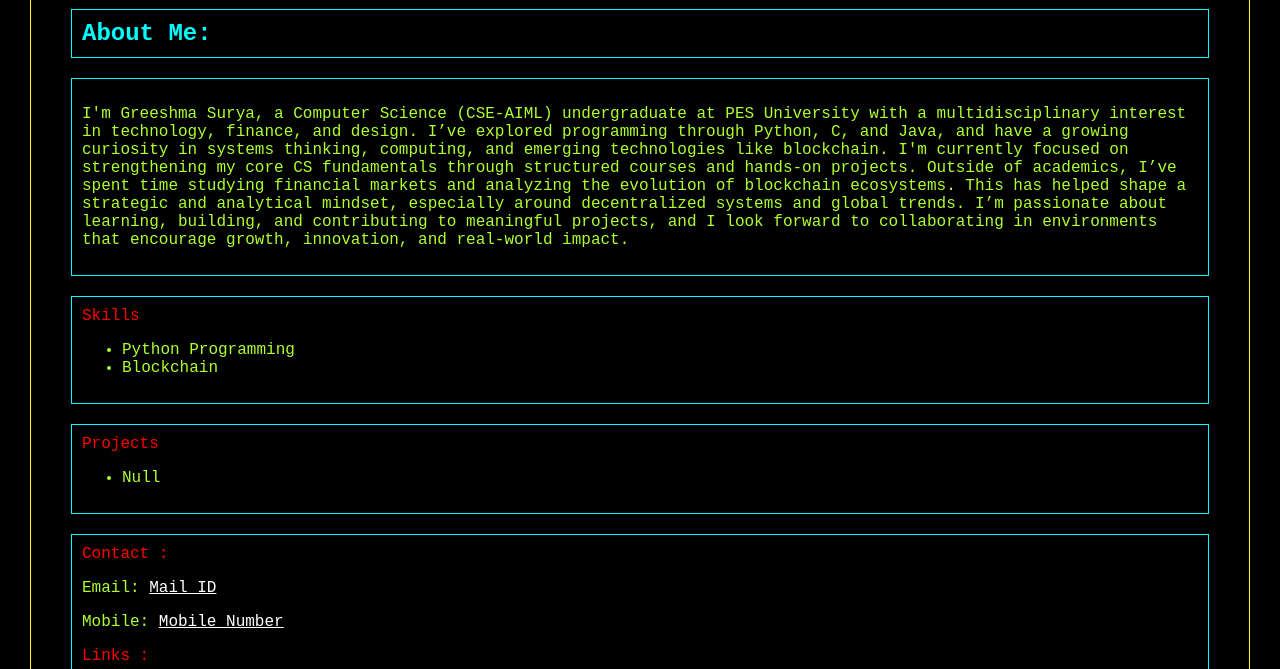
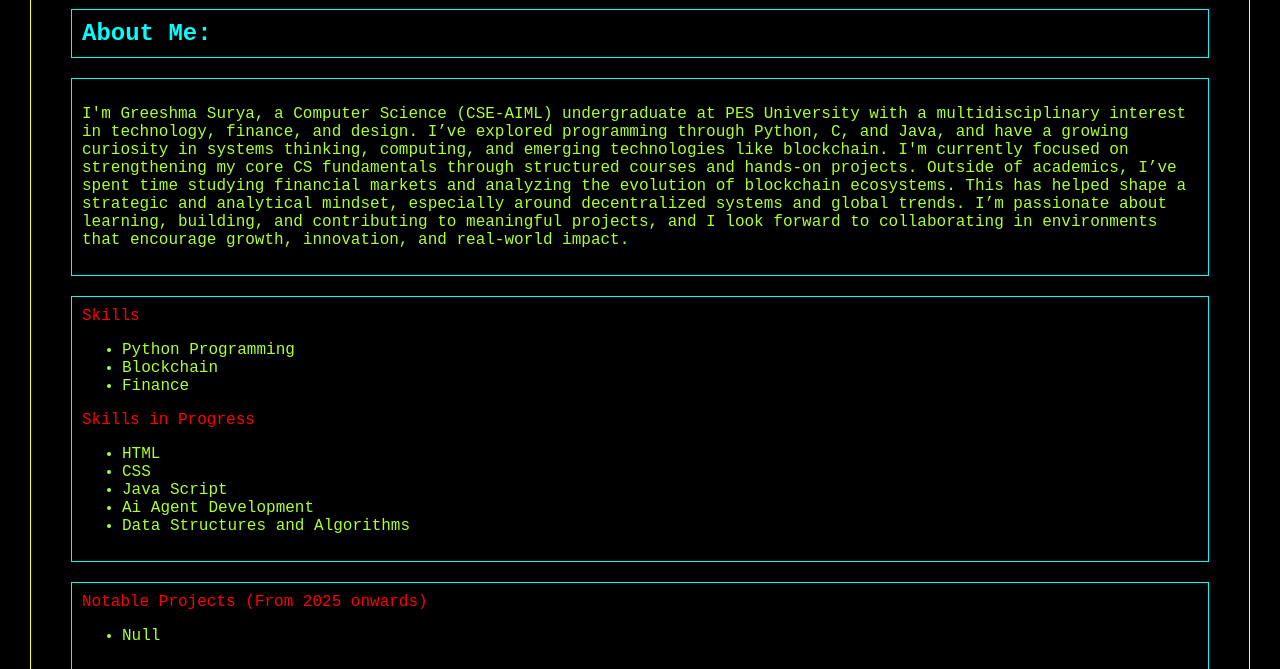
Before and after one commit to greeshmasurya/greeshmasurya.github.io, a plain HTML site: page index.html in a window 1280 px wide. Shown: the part 131-800 px from the top of the page. Drawn offline with Linux system fonts and the light colour scheme.

Commit message:
Update index.html

```diff
--- a/index.html
+++ b/index.html
@@ -22,9 +22,18 @@
         <ul>
           <li>Python Programming</li>
           <li>Blockchain</li>
+            <li>Finance</li>
+          </ul>
+        Skills in Progress
+        <ul>
+          <li>HTML</li>
+          <li>CSS</li>
+          <li>Java Script</li>
+          <li>Ai Agent Development</li>
+          <li>Data Structures and Algorithms</li>
           </ul>
     </div>
-    <div>Projects
+    <div>Notable Projects (From 2025 onwards)
         <ul>
           <li>Null</li>
         </ul>
@@ -37,6 +46,7 @@
         <p>Primary Github: <a href="https://github.com/greeshmasurya">Primary Github</a></p>
         <p>Secondary Github: <a href="https://github.com/LonelyGuy-SE1">Secondary Github</a></p>
         <p>LinkedIn: <a href="https://www.linkedin.com/in/greeshmasurya/">LinkedIn</a></p>
-        </body>
+        <p>Resume <a href="https://flowcv.com/resume/36w2kunkmchq">Resume</a></p>
+    </body>
 
 </html>
```
